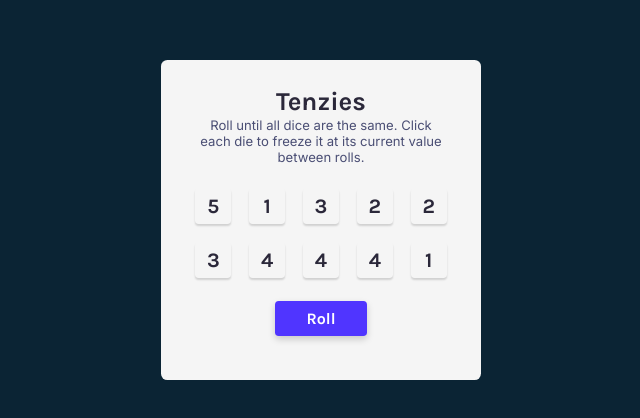
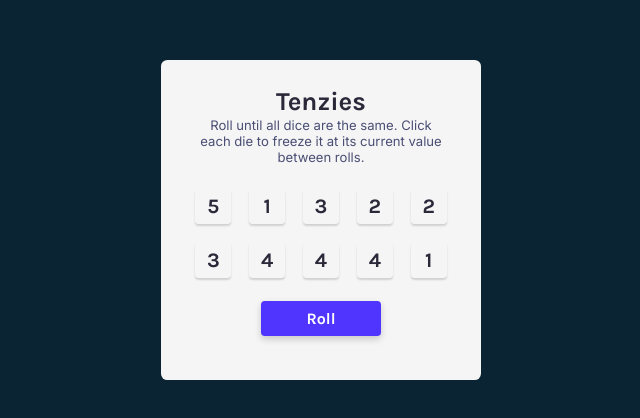
Before and after one commit to carlosdummy14/fcc-project2, a React (Create React App) app: page / in a window 1280 px wide. Shown: the part 180-598 px from the top of the page, without its empty margins (319-959 px from the left). Built offline with nearby package versions, Linux system fonts and the light colour scheme.

Commit message:
Add Confetti component

```diff
--- a/package.json
+++ b/package.json
@@ -7,6 +7,7 @@
     "@testing-library/react": "^12.1.2",
     "@testing-library/user-event": "^13.5.0",
     "react": "^17.0.2",
+    "react-confetti": "^6.0.1",
     "react-dom": "^17.0.2",
     "react-scripts": "5.0.0",
     "web-vitals": "^2.1.4"
--- a/src/App.js
+++ b/src/App.js
@@ -1,5 +1,6 @@
 import { useEffect, useState } from "react";
 import Dice from "./components/Dice";
+import Confetti from "react-confetti";
 // import data from "./data";
 
 function App() {
@@ -63,6 +64,7 @@ function App() {
 
   return (
     <main className="main">
+    {resetGame && <Confetti/>}
       <div className="container">
         <h2 className="title">Tenzies</h2>
         <p className="text">
--- a/src/style.css
+++ b/src/style.css
@@ -70,7 +70,7 @@ body {
 .button {
   font-weight: bold;
   font-size: 16px;
-  width: 92.16px;
+  width: 120px;
   height: 35.84px;
   background: #5035ff;
   border-radius: 3.81px;
```
Also changed, not shown: 1 other file (tests, documents, lock files or other folders).
